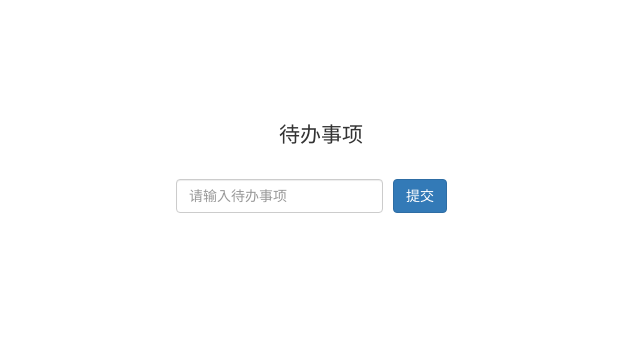
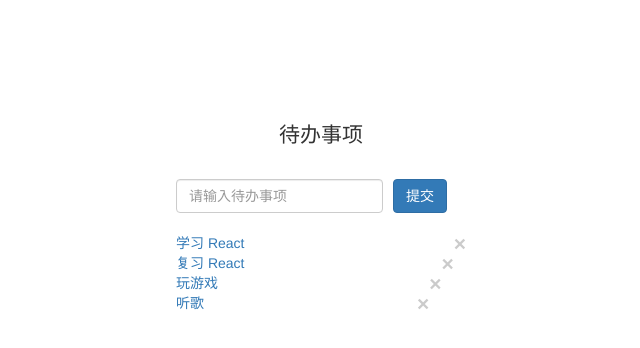
Before and after one commit to zlccly/redux, a React (Create React App) app: page / in a window 1280 px wide. Shown: the top 348 px of the page, without its empty margins (319-959 px from the left). Built offline with nearby package versions, Linux system fonts and the light colour scheme.

Commit message:
teact-redux +redux-tookit

```diff
--- a/src/components/Input.jsx
+++ b/src/components/Input.jsx
@@ -1,16 +1,20 @@
 import { useState } from 'react';
 // import { addListAciond } from '../redux/actions';
+import { useDispatch } from 'react-redux';
+import { add } from "../redux/todolistSlice"
 
 function Input(props) {
+    const dispatch = useDispatch()
+
     const [value, setValue] = useState("")
-    function handleClick(){
+    function handleClick() {
+        dispatch(add(value))
         // 将用户填写的内容提交到仓库
         // dispatch 方法会派发一个action对象到reducer里面
         // addListAciond(value) ===> {type: ADD, data: value}
         // 这个就是我们的action描述对象，该对象会被dispatch派发到reducer
-        // props.store.dispatch(addListAciond(value))
-        // setValue("")
-
+        // props.store.dispatch(addListAciond(value))c
+        setValue("")
     }
 
     return (
--- a/src/components/List.jsx
+++ b/src/components/List.jsx
@@ -1,32 +1,32 @@
 import React from 'react';
-import { useSelector } from 'react-redux';
+import { useSelector, useDispatch } from 'react-redux';
+import { del, change } from '../redux/todolistSlice';
+function List(props) {
+    const dispatch = useDispatch()
 
-
-function List(props) {
-    useSelector(function(state){
-        console.log(state, "state");
+    const list = useSelector(state => state.todo.list)
+    console.log(list, "hhh===")
+    // 在redux,通过store.getState()来获取仓库的数据
+    const lis = list.map((item, index) => {
+        return (
+            <li key={index} className="text-primary" >
+                <span className={[item, item.status ? 'completed' : ''].join(" ")} onClick={() => { dispatch(change(index)) }}>{item.content}</span>
+                <button
+                    type="button"
+                    className='close'
+                    onClick={() => { dispatch(del(index)) }}
+                >
+                    &times;
+                </button>
+            </li>
+        )
     })
-    // 在redux,通过store.getState()来获取仓库的数据
-    // const lis = props.store.getState().list.map((item, index) => {
-    //     return (
-    //         <li key={index} className="text-primary" onClick={() => { changeHandle(index) }}>
-    //             <span className={[item, item.status ? 'completed' : ''].join(" ")}>{item.content}</span>
-    //             <button
-    //                 type="button"
-    //                 className='close'
-    //                 onClick={() => { handleClick(index) }}
-    //             >
-    //                 &times;
-    //             </button>
-    //         </li>
-    //     )
-    // })
 
 
     return (
         <div>
             <ul style={{ marginTop: 20 }}>
-                {/* {lis} */}
+                {lis}
             </ul>
         </div>
     );
--- a/src/redux/store.js
+++ b/src/redux/store.js
@@ -1,6 +1,7 @@
 import { configureStore } from "@reduxjs/toolkit";
 
 import todolistReducer from './todolistSlice'
+console.log(todolistReducer, "hhhhhhhhhhhh")
 // configureStore()创建仓库
 // 传入配置对象，
 export default configureStore({
--- a/src/redux/todolistSlice.js
+++ b/src/redux/todolistSlice.js
@@ -42,9 +42,11 @@
 
         },
         change: (state, { payload }) => {
+            console.log(payload, state.list[payload], "-----------")
             state.list[payload].status = !state.list[payload].status
         }
     }
 })
-console.log(todolistSlice, "todolistSlice切片");
+console.log(todolistSlice, todolistSlice.reducer, "todolistSlice切片");
+export const { add, del, change } = todolistSlice.actions
 export default todolistSlice.reducer
```
